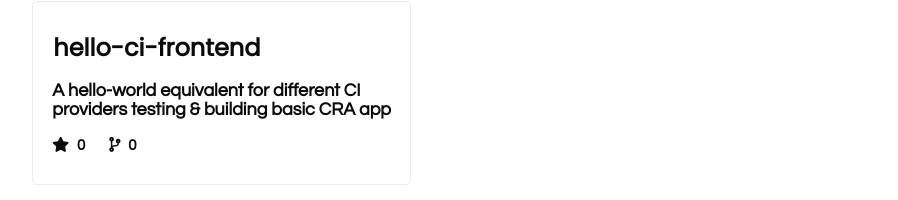
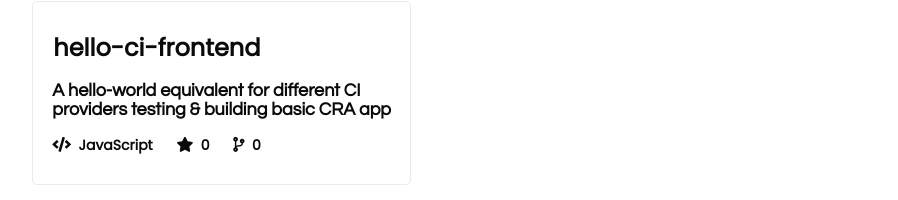
Before and after one commit to rohit-gohri/rohit-gohri.github.io, a plain HTML site: page index.html in a window 1280 px wide. Shown: the part 2187-2387 px from the top of the page, without its empty margins (375-1273 px from the left). Drawn offline with nearby package versions, Linux system fonts and the light colour scheme; a script that the page names is missing.

```diff
--- a/index.html
+++ b/index.html
@@ -291,9 +291,9 @@
             </span>
           </div>
           <div class="bottom_section">
-            <span style="display:none;">
+            <span style="display:inline-block;">
                 <i class="fas fa-code"></i>&nbsp;
-                null
+                JavaScript
             </span>
             <span><i class="fas fa-star"></i>&nbsp;
               0
```
